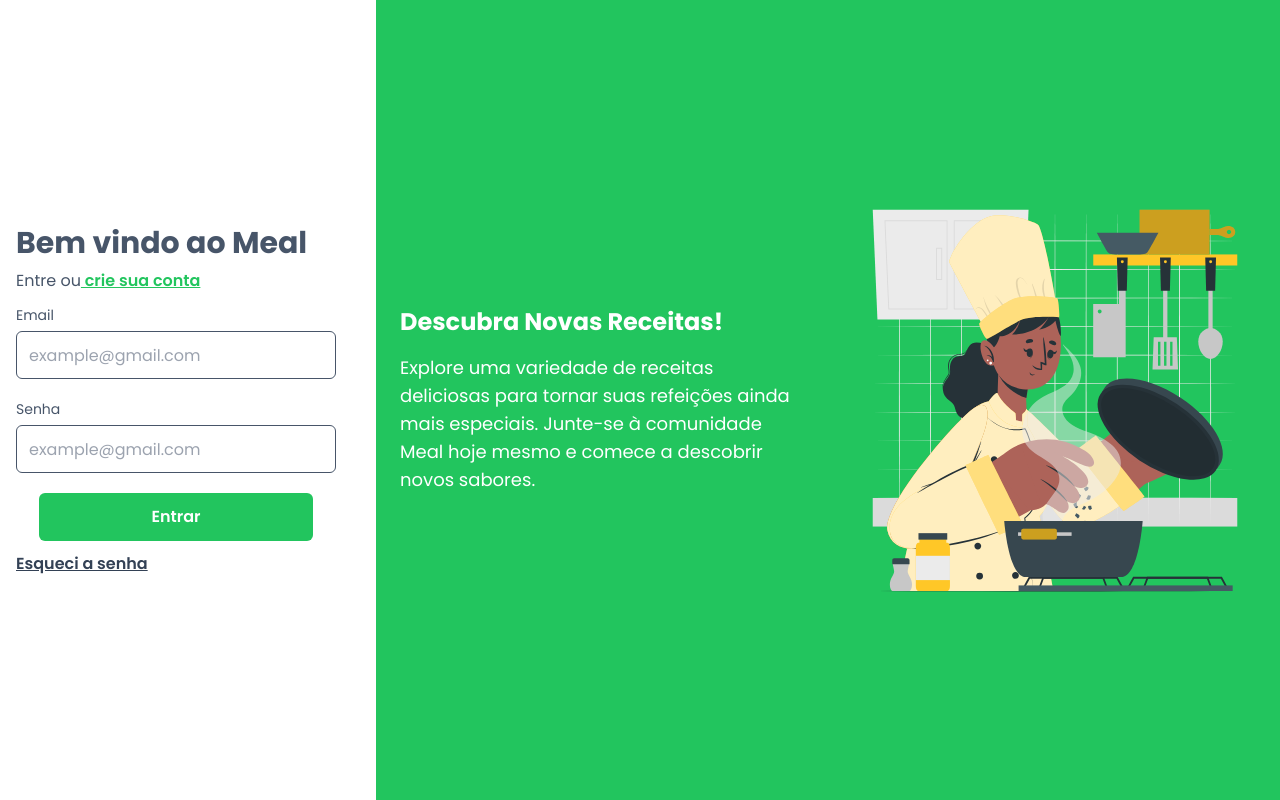
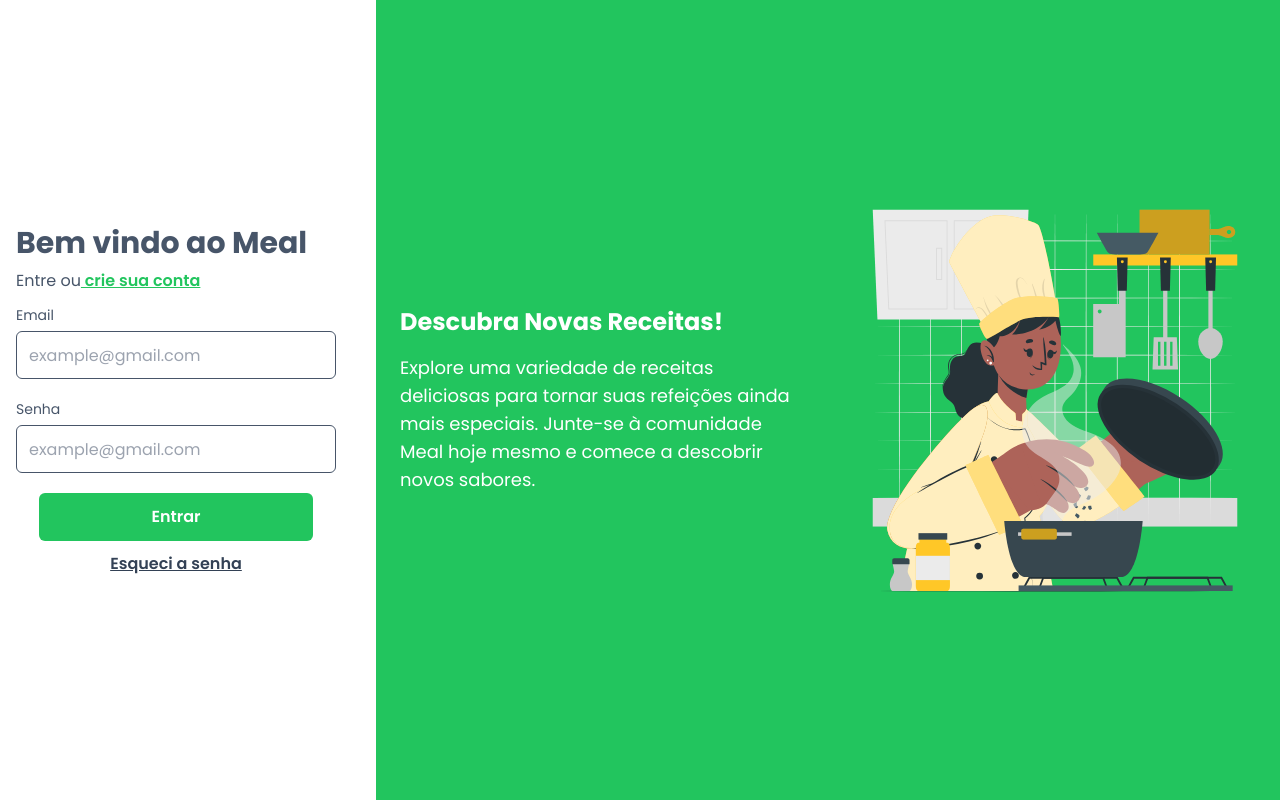
Before and after one commit to julioschmidt/meal-comida-pratica, a Next.js app: page /login in a window 1280 px wide. Built offline with nearby package versions, Linux system fonts and the light colour scheme.

Commit message:
fix: reponsive screen

```diff
--- a/src/app/login/page.tsx
+++ b/src/app/login/page.tsx
@@ -8,7 +8,7 @@ export default function LoginPage() {
   return (
     <div className="bg-white h-screen">
       <div className="flex flex-col md:flex-row lg:flex-row">
-        <div className="h-full bg-white pr-10">
+        <div className="flex justify-center items-center h-full bg-white pr-10 ">
           <div className="bg-white h-screen flex flex-col justify-center pl-4">
             <div className="pb-3">
               <h1 className="text-slate-600 text-3xl md:text-3xl lg:text-3xl xl:text-3xl font-bold pb-2">
@@ -25,14 +25,14 @@ export default function LoginPage() {
             </div>
             <div className="text-slate-600 mb-3">
               <form>
-                <div className="flex flex-col leading-tight pb-5">
+                <div className="flex flex-col leading-tight pb-5 justify-center">
                   <Input
                   type="email"
                   id="email"
                   placeholder="example@gmail.com"
                   label="Email"
                   labelClassName="text-sm pb-1.5"
-                  inputClassName="leading-tight w-80 self-stretch h-12 p-3 bg-white rounded-md border border-slate-600 justify-start items-start gap-3 inline-flex"/>
+                  inputClassName="leading-tight w-80 self-stretch h-12 p-3 bg-white rounded-md border border-slate-600 items-start gap-3 inline-flex"/>
                 </div>
                 <div className="flex flex-col pb-5">
                 <Input
@@ -52,7 +52,7 @@ export default function LoginPage() {
               </form>
             </div>
             <Navigation
-              className="text-slate-700 font-semibold underline leading-snug"
+              className="text-slate-700 font-semibold underline leading-snug text-center"
               route={"#"}
               text={"Esqueci a senha"}
             />
```
